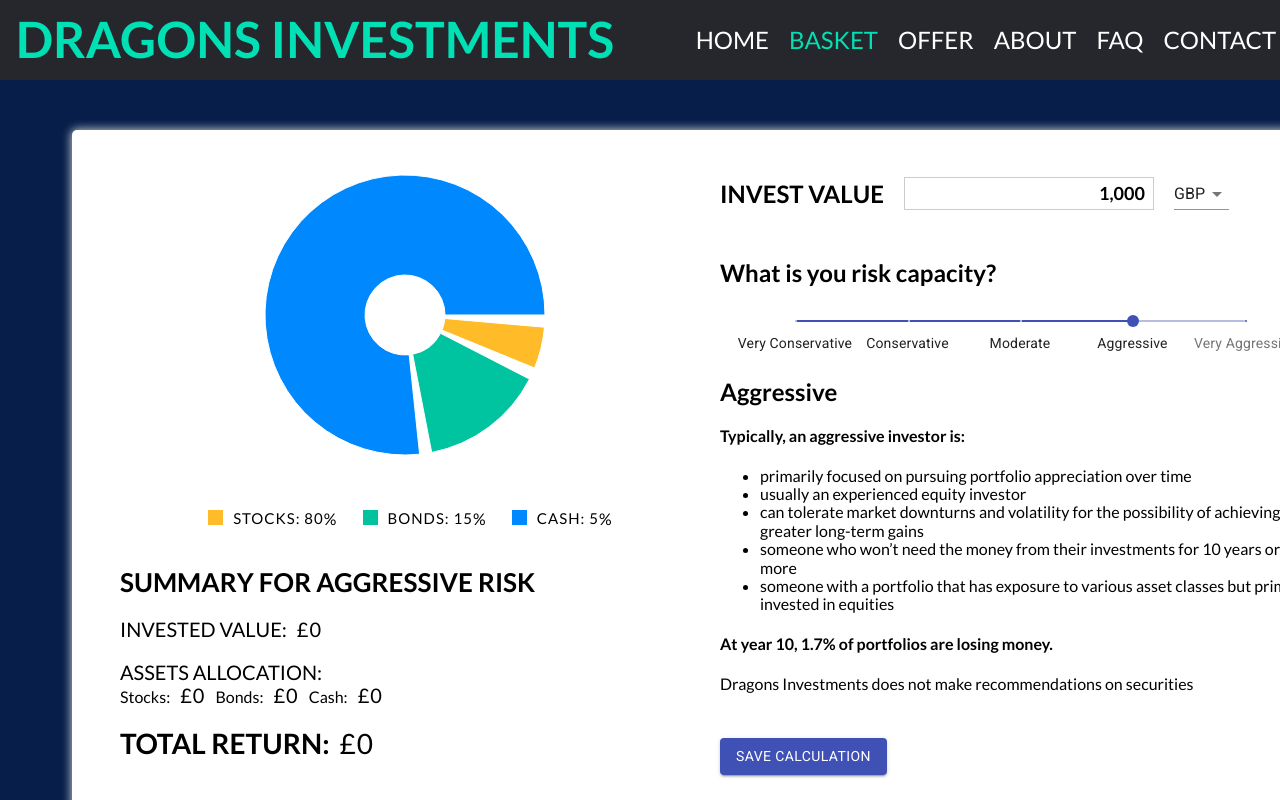
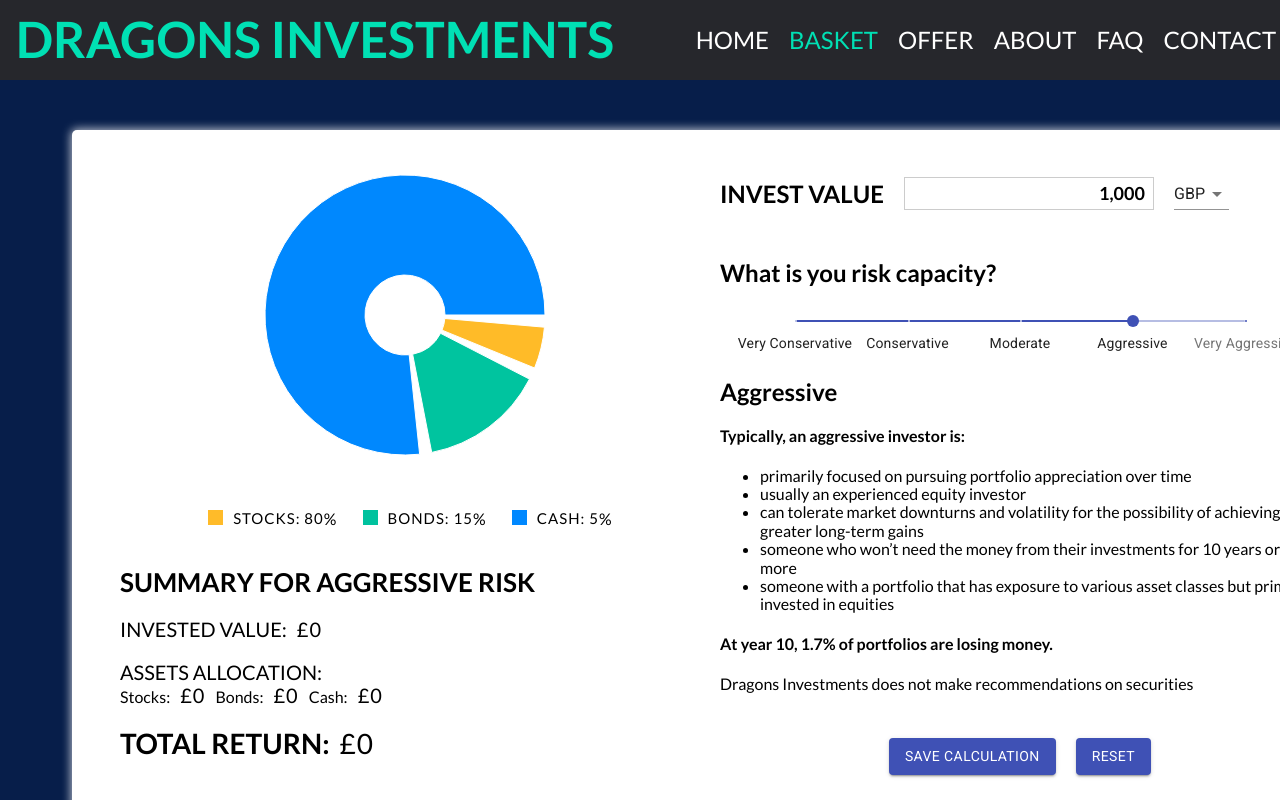
Before and after one commit to vvvti/dragons-investments-ui, a React (Create React App) app: page /basket in a window 1280 px wide. Shown: the top 800 px of the page. Built offline with nearby package versions, Linux system fonts and the light colour scheme; the HTML template or start-up script is replaced by a standard one.

Commit message:
ERSA-150 - Added Reset button

```diff
--- a/src/components/Basket/Basket.styled.ts
+++ b/src/components/Basket/Basket.styled.ts
@@ -2,6 +2,7 @@
 import NumberFormat from 'react-number-format';
 import styled from 'styled-components';
 import {colors, defaultBorderRadius} from '../../styles/theme';
+import {Link} from 'react-router-dom';
 
 export const StyledBasketForm = styled(Form)`
     display: flex;
@@ -87,10 +88,15 @@
 
 export const SubmitContainer = styled.div`
     display: flex;
-    justify-content: space-between;
+    justify-content: center;
     min-width: 600px;
 `;
 
 export const StyledTitle = styled.h2`
     text-transform: uppercase;
 `;
+
+export const StyledLink = styled(Link)`
+    text-decoration: none;
+    margin-left: 20px;
+`;
--- a/src/components/Basket/Basket.tsx
+++ b/src/components/Basket/Basket.tsx
@@ -16,6 +16,7 @@
     InputContainer,
     StyledBasketForm,
     StyledInput,
+    StyledLink,
     StyledMain,
     StyledSlider,
     StyledTitle,
@@ -25,12 +26,22 @@
 import {PieChartComponent} from './PieChart/PieChart';
 import {RiskDetails} from './RiskComponent/RiskComponent';
 import {NumberFormatValues} from 'react-number-format';
-import {useParams} from 'react-router';
+import {useHistory, useParams} from 'react-router';
 import {CopyButton} from './CopyButton/CopyButton';
 
 export const BasketComponent: React.FC = () => {
     const {basketResults, fetchBasketResults} = useBasket();
     const {id} = useParams();
+    const history = useHistory();
+
+    const refreshPage = () => {
+        const location = {
+            pathname: '/basket',
+        };
+
+        history.push(location);
+        window.location.reload();
+    };
 
     return (
         <Formik
@@ -55,6 +66,7 @@
                                         name="basketValue"
                                         value={values.basketValue}
                                         thousandSeparator={true}
+                                        allowNegative={false}
                                         onValueChange={(val: NumberFormatValues) => setFieldValue('basketValue', val.floatValue)}
                                     />
 
@@ -84,6 +96,11 @@
                                     <Button variant="contained" type="submit" color="primary" disabled={!isValid || isSubmitting}>
                                         {id ? 'Get Calculation' : 'Save Calculation'}
                                     </Button>
+                                    <StyledLink to="/basket/" onClick={refreshPage}>
+                                        <Button variant="contained" type="submit" color="primary">
+                                            Reset
+                                        </Button>
+                                    </StyledLink>
                                 </SubmitContainer>
                             </FormContainer>
                             {/*<pre>{JSON.stringify(values, null, 2)}</pre>*/}
--- a/src/components/Basket/ChartDetails/ChartDetails.tsx
+++ b/src/components/Basket/ChartDetails/ChartDetails.tsx
@@ -14,8 +14,9 @@
 
 export const ChartDetails: React.FC<FinalResults> = ({...basketResults}) => {
     let namedCurrency;
+
     switch (basketResults.currency) {
-        case 'riskBasket.VERY_CONSERVATIVE':
+        case 'USD':
             namedCurrency = '$';
             break;
         case 'GBP':
--- a/src/components/Form/Form.tsx
+++ b/src/components/Form/Form.tsx
@@ -73,6 +73,7 @@
                                         name="initialValue"
                                         value={values.initialValue}
                                         thousandSeparator={true}
+                                        allowNegative={false}
                                         onValueChange={(val: NumberFormatValues) => setFieldValue('initialValue', val.floatValue)}
                                     />
                                     {values.currencyValue}
@@ -100,6 +101,7 @@
                                         name="monthlySaving"
                                         value={values.monthlySaving}
                                         thousandSeparator={true}
+                                        allowNegative={false}
                                         onValueChange={(val: NumberFormatValues) => setFieldValue('monthlySaving', val.floatValue)}
                                     />
                                     {values.currencyValue}
@@ -140,6 +142,7 @@
                                         name="savingPeriod"
                                         value={values.savingPeriod}
                                         thousandSeparator={true}
+                                        allowNegative={false}
                                         onValueChange={(val: NumberFormatValues) => setFieldValue('savingPeriod', val.floatValue)}
                                     />
                                     Years
@@ -167,6 +170,7 @@
                                         name="annualProfit"
                                         value={values.annualProfit}
                                         thousandSeparator={true}
+                                        allowNegative={false}
                                         onValueChange={(val: NumberFormatValues) => setFieldValue('annualProfit', val.floatValue)}
                                     />
                                     %
```
